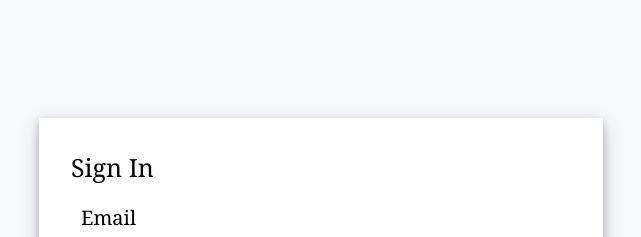
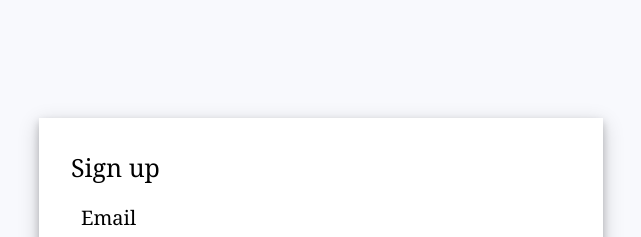
Before and after one commit to iamneo-production/4af73d79-ae31-4fbe-8c69-70c60fd590ca, a React (Create React App) app in the folder rippletone/: page /signup in a window 1280 px wide. Shown: the top 237 px of the page, without its empty margins (319-960 px from the left). Built offline with nearby package versions, Linux system fonts and the light colour scheme.

Commit message:
uicommit

```diff
--- a/rippletone/src/login.js
+++ b/rippletone/src/login.js
@@ -3,7 +3,7 @@ import React, { useState } from "react";
 import axios from 'axios';
 // import Home from './adminhome/Home';
 import Aa from './aa.js'
-import Signup from './signup.js'
+// import Signup from './signup.js'
 
 import "./login.css";
 
@@ -59,12 +59,14 @@ function Login() {
     console.log(a);
     if(a.message === "admin"){
       <Aa/>
-    console.log("abc");
+    console.log("admin");
     }
-    else if(a.message === "true"){}
+    else if(a.message === "true"){
+      console.log("is user")
+    }
     else{
-      <Signup/>
-      console.log("a");
+      <a href="/signup"> sign up</a>
+      console.log("Not a User");
     }
   })
 
--- a/rippletone/src/signup.js
+++ b/rippletone/src/signup.js
@@ -107,7 +107,7 @@ function Signup() {
   return (
     <div className="app">
       <div className="login-form">
-        <div className="title">Sign In</div>
+        <div className="title">Sign up</div>
         {isSubmitted ? <div>User is successfully logged in</div> : renderForm}
       </div>
     </div>
```
